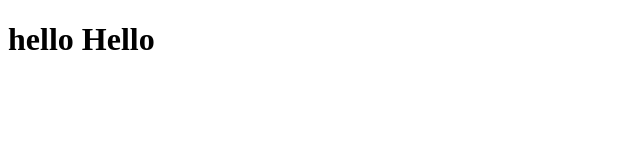
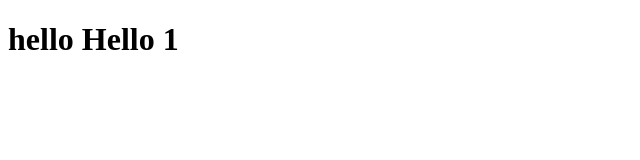
Before and after one commit to dpatel15/dpatel15, a plain HTML site: page index.html in a window 1280 px wide. Shown: the full height of the page, 0-640 px from the left. Drawn offline with Linux system fonts and the light colour scheme.

Commit message:
Update index.html

```diff
--- a/index.html
+++ b/index.html
@@ -7,6 +7,6 @@
     <title>Document</title>
 </head>
 <body>
-    <h1>hello Hello</h1>
+    <h1>hello Hello 1</h1>
 </body>
 </html>
```
